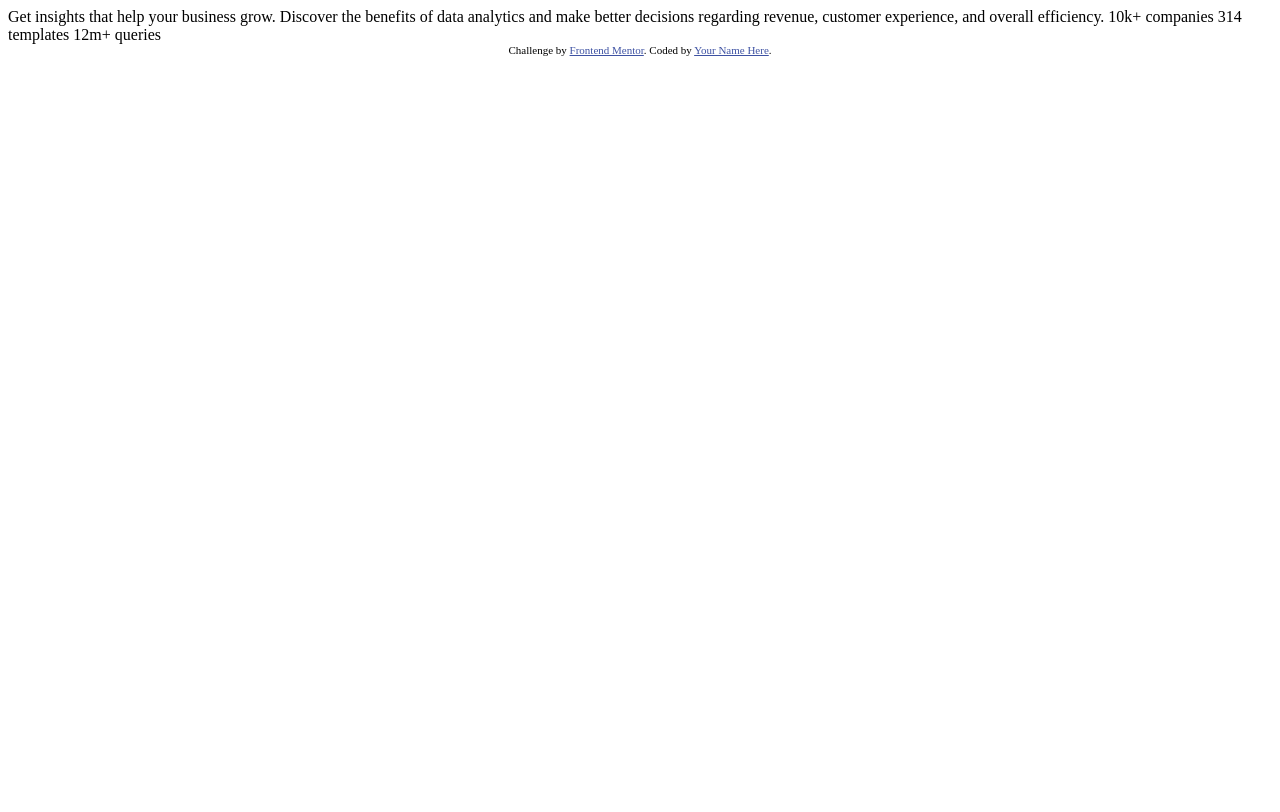
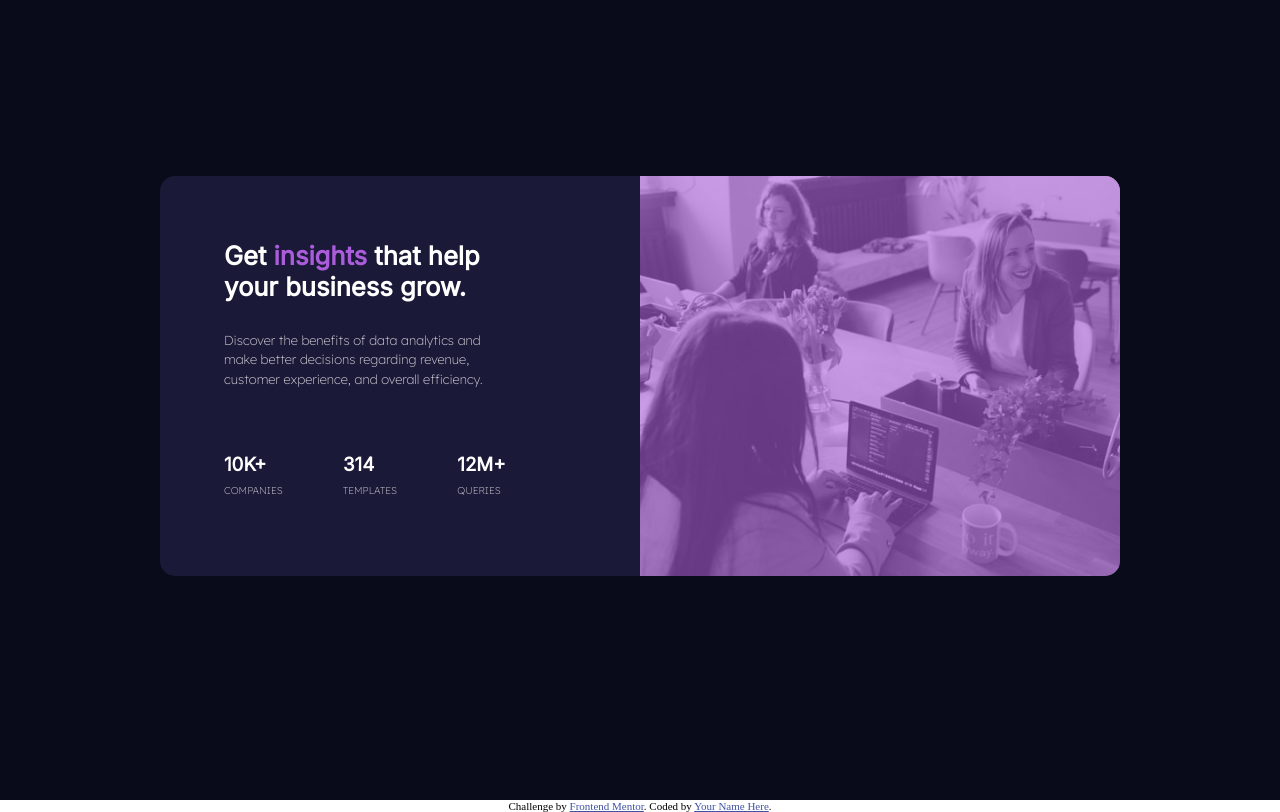
Before and after one commit to Ay0miDev/Stats-Preview-Card, a plain HTML site: page index.html in a window 1280 px wide. Drawn offline with Linux system fonts and the light colour scheme.

Commit message:
index trajectory

```diff
--- a/index.html
+++ b/index.html
@@ -6,28 +6,51 @@
 
   <link rel="icon" type="image/png" sizes="32x32" href="./images/favicon-32x32.png">
 
-  <title>Frontend Mentor | Stats preview card component</title>
+  <title>START PREVIEW CARD</title>
 
   <!-- Feel free to remove these styles or customise in your own stylesheet 👍 -->
   <style>
     .attribution { font-size: 11px; text-align: center; }
     .attribution a { color: hsl(228, 45%, 44%); }
   </style>
+  <link rel="stylesheet" href="style.css">
 </head>
 <body>
 
-  Get insights that help your business grow.
+  <!-- Main Container -->
+  <main class="container">
+    <section class="sub-container">
+        <div class="textContainer">
+            <div class="textInfo">
+                <h2 class="headerText">Get <span id="insights">insights</span> that help your business grow.</h2>
+                <p class="paragraph">Discover the benefits of data analytics and make better decisions regarding revenue, customer
+                    experience, and overall efficiency.</p>
+            </div>
+            <div class="stats">
+                <div id="companies" class="statsContent">
+                    <h3>10K+</h3>
+                    <p class="statsInfo">companies</p>
+                </div>
+                <div id="template" class="statsContent">
+                    <h3>314</h3>
+                    <p class="statsInfo">templates</p>
+                </div>
+                <div id="queries" class="statsContent">
+                    <h3>12M+</h3>
+                    <p class="statsInfo">queries</p>
+                </div>
+            </div>
+        </div>
+        <figure class="imageContainer">
+            <img src="./images/image-header-desktop.jpg" alt="" class="img">
+            <div class="imageOverlay"></div>
+        </figure>
+    </section>
+</main>
 
-  Discover the benefits of data analytics and make better decisions regarding revenue, customer
-  experience, and overall efficiency.
-
-  10k+ companies
-  314 templates
-  12m+ queries
-
-  <div class="attribution">
-    Challenge by <a href="https://www.frontendmentor.io?ref=challenge" target="_blank">Frontend Mentor</a>.
-    Coded by <a href="#">Your Name Here</a>.
-  </div>
+<div class="attribution">
+  Challenge by <a href="https://www.frontendmentor.io?ref=challenge" target="_blank">Frontend Mentor</a>.
+  Coded by <a href="#">Your Name Here</a>.
+</div>
 </body>
 </html>
```
Also changed, not shown: index01.html (deleted, +0 -41 lines).
